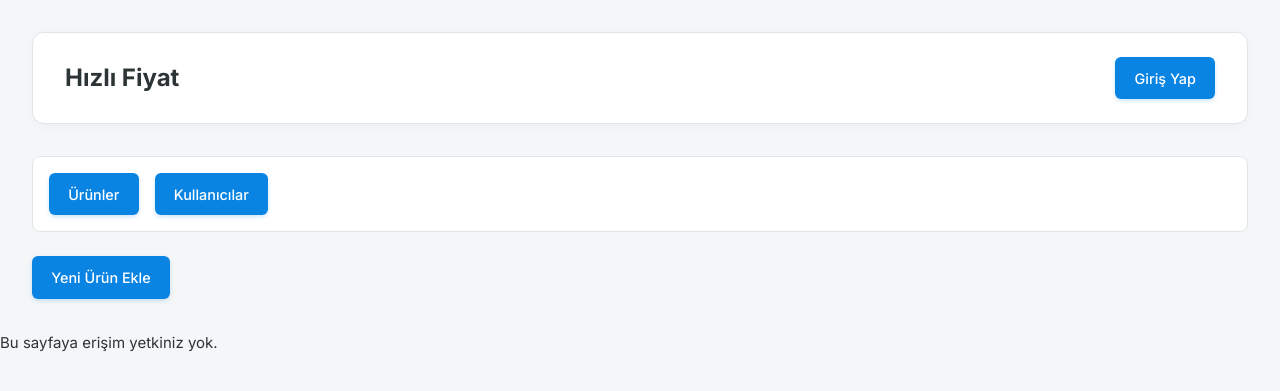
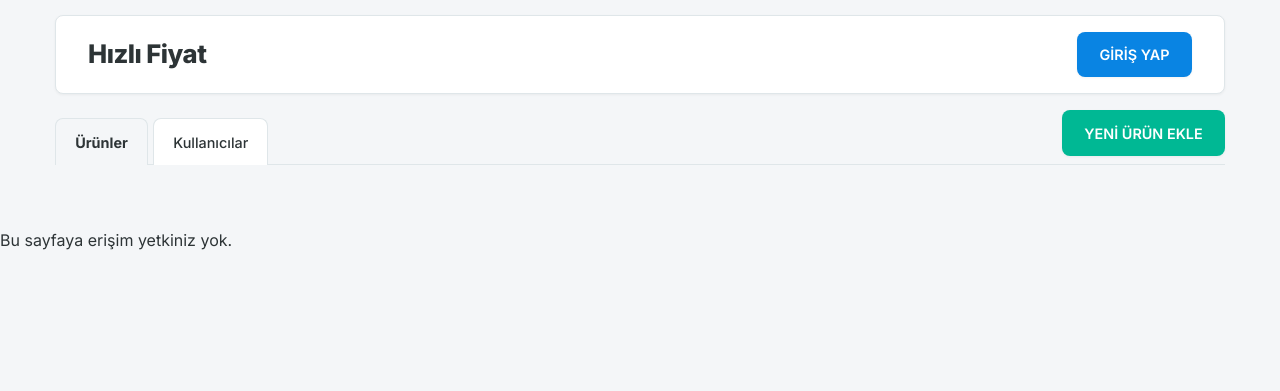
Before and after one commit to corhanoglu/fast-price, a PHP site: page /admin.php in a window 1280 px wide. Shown: the top 391 px of the page. Run offline with PHP 8.4, Linux system fonts and the light colour scheme.

Commit message:
Update style.css

```diff
--- a/style.css
+++ b/style.css
@@ -1,338 +1,492 @@
 /* =============================================================================
-   DOSYA: style.css (Açık Tema - Sade ve Okunaklı)
-   AÇIKLAMA: Sitenin açık gri ve beyaz ağırlıklı, minimalist tasarımı.
+   DOSYA: style.css (Açık Tema - Sade ve Okunaklı) - SON DÜZENLEME
+   AÇIKLAMA: Açık gri, beyaz ağırlıklı, minimalist tasarım ve tüm buton/navigasyon düzenlemeleri.
 ============================================================================= */
 
-/* Genel Ayarlar ve Font */
-@import url('https://fonts.googleapis.com/css2?family=Inter:wght@400;500;600;700&display=swap');
+@import url('https://fonts.googleapis.com/css2?family=Inter:wght@400;500;600;700;800&display=swap');
 
 :root {
-    /* Renk Paleti - Açık Tema */
-    --bg-color: #f4f6f8;       /* Sayfa Arka Planı: Çok açık gri */
-    --surface-color: #ffffff;  /* Kart/Kutu Arka Planı: Beyaz */
-    --primary-color: #2d3436;  /* Ana Metin Rengi: Koyu Gri (Neredeyse Siyah) */
-    --secondary-color: #636e72;/* Yardımcı Metin Rengi: Gri */
-    --accent-color: #0984e3;   /* Vurgu Rengi: Parlak Mavi */
-    --accent-hover: #00cec9;   /* Vurgu Hover: Turkuazımsı */
-    --danger-color: #d63031;   /* Hata Rengi: Kırmızı */
-    --border-color: #dfe6e9;   /* Kenarlık Rengi: Çok açık gri */
-    --input-bg: #ffffff;       /* Form Elemanları Arka Planı */
-    --hover-bg: #f1f2f6;       /* Tablo satırı üzerine gelince */
+    /* Ana Renkler */
+    --primary-color: #2d3436;       /* Koyu Gri (Ana Metin ve Header) */
+    --primary-hover: #4a5154;
+    --bg-body: #f4f6f8;             /* Sayfa Arka Planı: Çok açık gri */
+    --bg-card: #ffffff;             /* Kart/Kutu Arka Planı: Beyaz */
+
+    /* Vurgu Renkleri */
+    --accent-color: #0984e3;        /* Parlak Mavi (Ana Vurgu) */
+    --accent-hover: #00a8ff;        /* Açık Mavi */
+
+    /* Metin Renkleri */
+    --text-main: #2d3436;           /* Koyu Gri */
+    --text-muted: #636e72;          /* Orta Gri */
+
+    /* Durum Renkleri */
+    --success: #00b894;             /* Yeşil */
+    --success-hover: #00a082;       /* Yeşil Hover */
+    --danger: #d63031;              /* Kırmızı */
+    --danger-hover: #c0392b;        /* Kırmızı Hover */
+    --warning: #ffbe76;             /* Turuncu */
+
+    /* Yapısal */
+    --border-radius: 8px;
+    --border-color: #dfe6e9;        /* Açık Kenarlık Rengi */
+    --shadow-sm: 0 1px 3px 0 rgba(0, 0, 0, 0.05);
+    --shadow-md: 0 4px 6px -1px rgba(0, 0, 0, 0.05), 0 2px 4px -2px rgba(0, 0, 0, 0.05);
+    --transition: all 0.3s ease;
 }
 
-* {
-    box-sizing: border-box;
-    margin: 0;
-    padding: 0;
-}
+* { box-sizing: border-box; }
 
 body {
     font-family: 'Inter', sans-serif;
-    background-color: var(--bg-color);
-    color: var(--primary-color);
+    background-color: var(--bg-body);
+    color: var(--text-main);
+    margin: 0;
     line-height: 1.6;
-    font-size: 15px;
+    -webkit-font-smoothing: antialiased;
 }
 
-a {
-    color: var(--accent-color);
-    text-decoration: none;
-    transition: color 0.2s;
-}
-a:hover {
-    color: var(--accent-hover);
-    text-decoration: underline;
+a { text-decoration: none; color: var(--accent-color); transition: var(--transition); }
+a:hover { color: var(--accent-hover); }
+
+/* --- Container ve Layout --- */
+.container {
+    max-width: 1200px;
+    margin: 0 auto;
+    padding: 15px;
 }
 
-/* Ana Konteyner */
-.container {
-    max-width: 1400px;
-    margin: 0 auto;
-    padding: 2rem;
+/* --- Header (Üst Menü) --- */
+.main-header {
+    background: var(--bg-card);
+    border: 1px solid var(--border-color);
+    padding: 1rem 2rem;
+    border-radius: var(--border-radius);
+    box-shadow: var(--shadow-sm);
+    display: flex;
+    justify-content: space-between;
+    align-items: center;
+    margin-bottom: 1rem;
 }
 
-/* Header ve Navigasyon */
-.main-header {
-    background-color: var(--surface-color);
-    padding: 1.5rem 2rem;
-    border-radius: 12px;
-    box-shadow: 0 2px 10px rgba(0,0,0,0.03);
-    display: flex;
-    flex-wrap: wrap;
-    justify-content: space-between;
-    align-items: center;
-    gap: 1rem;
-    margin-bottom: 2rem;
-    border: 1px solid var(--border-color);
-}
 .main-header h1 {
-    font-size: 1.5rem;
-    font-weight: 700;
+    margin: 0;
+    font-size: 1.6rem;
+    font-weight: 800;
     color: var(--primary-color);
-}
-.main-header nav {
-    display: flex;
-    align-items: center;
-    flex-wrap: wrap;
-    gap: 0.8rem;
-}
-.admin-nav {
-    background-color: var(--surface-color);
-    padding: 1rem;
-    border-radius: 8px;
-    border: 1px solid var(--border-color);
-    display: flex;
-    gap: 1rem;
-    margin-bottom: 1.5rem;
-    flex-wrap: wrap;
+    letter-spacing: -0.5px;
 }
 
-/* Butonlar */
-.button, button {
+/* Header içi Arama Çubuğu Stilleri */
+.header-search {
+    flex-grow: 1;
+    margin: 0 20px;
+}
+
+.header-search form {
+    width: 100%;
+}
+
+.header-search-input {
+    width: 100%;
+    padding: 0.7rem 1.2rem;
+    border: 1px solid var(--border-color);
+    border-radius: var(--border-radius);
+    background: var(--bg-body);
+    font-size: 1rem;
+    transition: var(--transition);
+}
+
+.header-search-input:focus {
+    outline: none;
+    border-color: var(--accent-color);
+    box-shadow: 0 0 0 3px rgba(9, 132, 227, 0.15);
+}
+
+/* --- Butonlar --- */
+.button {
     display: inline-flex;
     align-items: center;
     justify-content: center;
     background-color: var(--accent-color);
-    color: #ffffff !important;
+    color: white;
+    padding: 0.7rem 1.4rem;
+    border-radius: var(--border-radius);
+    font-weight: 600;
+    font-size: 0.9rem;
     border: none;
-    padding: 0.6rem 1.2rem;
-    border-radius: 6px;
-    text-decoration: none !important;
-    font-weight: 500;
     cursor: pointer;
-    transition: all 0.2s ease;
-    font-size: 0.9rem;
-    box-shadow: 0 2px 4px rgba(9, 132, 227, 0.2);
+    transition: var(--transition);
+    box-shadow: var(--shadow-sm);
+    text-transform: uppercase;
+    gap: 0;
 }
-.button:hover, button:hover {
-    background-color: #0773c5;
-    transform: translateY(-1px);
-    box-shadow: 0 4px 8px rgba(9, 132, 227, 0.3);
-    text-decoration: none;
-}
-.button-secondary {
-    background-color: #ffffff;
-    color: var(--secondary-color) !important;
-    border: 1px solid var(--border-color);
-    box-shadow: 0 1px 2px rgba(0,0,0,0.05);
-}
-.button-secondary:hover {
-    background-color: #f8f9fa;
-    color: var(--primary-color) !important;
-    border-color: #b2bec3;
-    box-shadow: 0 2px 4px rgba(0,0,0,0.1);
-}
-.button-danger {
-    background-color: var(--danger-color);
-    box-shadow: 0 2px 4px rgba(214, 48, 49, 0.2);
-}
-.button-danger:hover {
-    background-color: #c0392b;
-}
+
+.button:hover { background-color: #0984e396; color: white; }
+
+.button-secondary { background-color: var(--text-muted); color: white; }
+.button-secondary:hover { background-color: #7f8c8d; color: white; }
+
+.button-danger { background-color: var(--danger); color: white; }
+.button-danger:hover { background-color: var(--danger-hover); }
+
+/* Genel Küçük Buton Stili (Admin paneli listeleme için) */
 .button-small {
-    padding: 0.4rem 0.8rem;
+    padding: 0.5rem 0.8rem;
     font-size: 0.8rem;
 }
 
-/* Form Elemanları */
-.filters, .admin-search-form {
-    background-color: var(--surface-color);
-    padding: 1.5rem;
-    border-radius: 12px;
-    border: 1px solid var(--border-color);
-    margin-bottom: 2rem;
+/* Tablo içi aksiyon butonlarının hizalanması ve boşluğu */
+td.actions {
     display: flex;
-    gap: 1rem;
+    justify-content: center;
     align-items: center;
-    box-shadow: 0 2px 8px rgba(0,0,0,0.02);
-}
-.filters form {
-    width: 100%;
-    display: flex;
-    gap: 1rem;
-}
-input[type="text"], input[type="password"], input[type="number"], input[type="date"], select, textarea {
-    width: 100%;
-    padding: 0.75rem 1rem;
-    background-color: var(--input-bg);
-    border: 1px solid var(--border-color);
-    border-radius: 6px;
-    color: var(--primary-color);
-    font-size: 1rem;
-    font-family: 'Inter', sans-serif;
-    transition: border-color 0.2s, box-shadow 0.2s;
-}
-input:focus, select:focus, textarea:focus {
-    outline: none;
-    border-color: var(--accent-color);
-    box-shadow: 0 0 0 3px rgba(9, 132, 227, 0.1);
-}
-.filters input[type="text"] {
-    flex-grow: 1;
+    gap: 8px;
 }
 
-/* Tablolar */
+/* Tablo içi işlem butonları için özel stil */
+td.actions .button,
+td.actions .button-small {
+    padding: 0.5rem 0.8rem;
+    width: auto;
+    height: auto;
+    font-size: 0.8rem;
+    box-shadow: none;
+    text-transform: none;
+}
+
+/* --- Tablolar (Ana Yapı) --- */
 table {
     width: 100%;
     border-collapse: separate;
     border-spacing: 0;
-    background-color: var(--surface-color);
-    border-radius: 12px;
+    background: var(--bg-card);
+    border-radius: var(--border-radius);
     overflow: hidden;
-    border: 1px solid var(--border-color);
-    box-shadow: 0 4px 12px rgba(0,0,0,0.03);
+    box-shadow: var(--shadow-md);
     margin-top: 1rem;
 }
-th, td {
-    padding: 1rem 1.5rem;
-    text-align: left;
+
+thead {
+    background-color: #636e72;
     border-bottom: 1px solid var(--border-color);
 }
-thead {
-    background-color: #f9fafb;
-}
+
 th {
+    text-align: left;
+    padding: 1rem;
+    font-size: 0.85rem;
     font-weight: 600;
-    color: var(--secondary-color);
     text-transform: uppercase;
-    font-size: 0.75rem;
-    letter-spacing: 0.5px;
-}
-tbody tr:last-child td {
-    border-bottom: none;
-}
-tbody tr:hover {
-    background-color: var(--hover-bg);
-}
-td strong {
-    color: var(--primary-color);
-    font-weight: 700;
-}
-td.actions {
-    display: flex;
-    gap: 0.5rem;
+    color: #fff;
 }
 
-/* Sayfa Özel Stilleri */
+td {
+    padding: 1rem;
+    border-bottom: 1px solid var(--border-color);
+    color: var(--text-main);
+    vertical-align: middle;
+}
+
+tbody tr:hover {
+    background-color: #fafafa;
+    box-shadow: var(--shadow-sm);
+    transform: translateY(-1px);
+    transition: transform 0.1s ease-in-out;
+}
+tr:last-child td { border-bottom: none; }
+
+
+/* --- Formlar ve Filtreler --- */
+input[type="text"], input[type="password"], input[type="number"], select {
+    width: 100%;
+    padding: 0.9rem 1.2rem;
+    border: 1px solid var(--border-color);
+    border-radius: 8px;
+    font-size: 1rem;
+    transition: var(--transition);
+    background: var(--bg-card);
+    color: var(--text-main);
+}
+
+input:focus, select:focus {
+    outline: none;
+    border-color: var(--accent-color);
+    box-shadow: 0 0 0 3px rgba(9, 132, 227, 0.15);
+    background: var(--bg-card);
+}
+
+/* --- Diğer Stiller (Login, Mesajlar, Admin Formları vb.) --- */
 .login-page {
     display: flex;
     justify-content: center;
     align-items: center;
-    min-height: 100vh;
-    background-color: var(--bg-color);
+    min-height: calc(100vh - 40px);
 }
+
 .login-container {
+    background: var(--bg-card);
+    padding: 3rem;
+    border-radius: var(--border-radius);
+    box-shadow: var(--shadow-md);
     width: 100%;
-    max-width: 400px;
-    padding: 3rem;
-    background-color: var(--surface-color);
-    border-radius: 16px;
-    box-shadow: 0 10px 25px rgba(0,0,0,0.05);
-    border: 1px solid var(--border-color);
-}
-.login-container h2 {
-    margin-bottom: 2rem;
-    color: var(--primary-color);
-    font-weight: 700;
-}
-.admin-form {
-    background-color: var(--surface-color);
-    padding: 2.5rem;
-    border-radius: 12px;
-    border: 1px solid var(--border-color);
-    box-shadow: 0 4px 12px rgba(0,0,0,0.03);
-    margin-top: 1.5rem;
-}
-.form-row { display: flex; gap: 1.5rem; margin-bottom: 1.5rem; }
-.form-row .form-group { flex: 1; }
-.form-group { margin-bottom: 1.5rem; }
-.form-group label { display: block; margin-bottom: 0.5rem; color: var(--secondary-color); font-weight: 500; font-size: 0.9rem; }
-.form-actions { display: flex; gap: 1rem; margin-top: 2rem; border-top: 1px solid var(--border-color); padding-top: 1.5rem; }
-.table-header { display: flex; justify-content: space-between; align-items: center; margin-bottom: 1.5rem; }
-.table-header h2 { font-size: 1.25rem; font-weight: 600; color: var(--primary-color); }
-.message { padding: 1rem; border-radius: 8px; margin-bottom: 1rem; font-weight: 500; }
-.error-message { background-color: #ffeaea; color: #d63031; border: 1px solid #fab1a0; }
-.success-message { background-color: #e6fffa; color: #00b894; border: 1px solid #55efc4; }
-
-/* =============================================================================
-   TEKLİF SAYFASI ÖZEL STİLLERİ
-============================================================================= */
-body.quote-page { background-color: var(--bg-color); }
-
-#quote-builder {
-    background-color: var(--surface-color);
-    padding: 3rem;
-    border-radius: 12px;
-    box-shadow: 0 5px 20px rgba(0,0,0,0.05);
-    margin: 2rem auto;
-    max-width: 100%; /* GENİŞLİK GÜNCELLENDİ: Container'a tam oturması için %100 yapıldı */
+    max-width: 420px;
+    text-align: center;
+    border-top: 5px solid var(--accent-color);
     border: 1px solid var(--border-color);
 }
 
-#quote-builder h2 { border-bottom: 2px solid var(--bg-color); padding-bottom: 0.8rem; margin-bottom: 1.5rem; color: var(--primary-color); font-size: 1.2rem; }
-
-#product-search-wrapper {
-    position: relative;
+.login-container h2 { color: var(--primary-color); margin-bottom: 2rem; }
+.form-group { margin-bottom: 1.5rem; text-align: left; }
+.form-group label {
+    display: block;
+    margin-bottom: 0.6rem;
+    font-weight: 600;
+    color: var(--text-main);
+    font-size: 0.9rem;
 }
 
-/* Arama Sonuçları Kutusu - İyileştirilmiş Görünüm */
-#product-results {
-    position: absolute;
-    top: 100%; /* Input'un tam altına */
-    left: 0;
-    width: 100%;
-    background-color: #ffffff; /* Arka plan mutlaka beyaz */
-    border: 1px solid var(--accent-color); /* Sınır rengi vurgulu olsun */
-    border-top: none;
-    border-radius: 0 0 8px 8px;
-    box-shadow: 0 10px 30px rgba(0,0,0,0.15); /* Daha belirgin gölge */
-    z-index: 9999; /* Çok yüksek z-index */
-    max-height: 300px;
-    overflow-y: auto;
-    display: none; /* Varsayılan olarak gizli, JS ile açılacak */
+/* --- Mesaj Kutuları --- */
+.message {
+    padding: 1rem;
+    border-radius: 8px;
+    margin-bottom: 1.5rem;
+    font-weight: 500;
+    border-left: 5px solid;
 }
-/* Sonuçlar varsa gösterilecek class */
-#product-results.active {
-    display: block;
+.error-message {
+    background-color: #ffebe8;
+    color: #c0392b;
+    border-left-color: var(--danger);
+}
+.success-message {
+    background-color: #e5f9f6;
+    color: #008a70;
+    border-left-color: var(--success);
 }
 
-.product-result-item {
-    padding: 1rem;
-    cursor: pointer;
+/* --- Admin Formları --- */
+.admin-form {
+    background: var(--bg-card);
+    padding: 1.5rem;
+    border-radius: var(--border-radius);
+    box-shadow: var(--shadow-sm);
+    margin-bottom: 2rem;
+    border: 1px solid var(--border-color);
+}
+.admin-form h2 {
+    color: var(--primary-color);
     border-bottom: 1px solid var(--border-color);
-    transition: background 0.1s;
+    padding-bottom: 1rem;
+    margin-top: 0;
+    margin-bottom: 1.5rem;
+}
+.form-row {
+    display: flex;
+    gap: 20px;
+}
+.form-row .form-group {
+    flex: 1;
+}
+.form-actions {
+    text-align: right;
+    margin-top: 20px;
+}
+/* Responsive Form Ayarı */
+@media (max-width: 600px) {
+    .form-row { flex-direction: column; gap: 0; }
+}
+
+/* =============================================================================
+   HİZALAMA SINIFLARI
+============================================================================= */
+.text-right { text-align: right !important; }
+.text-center { text-align: center !important; }
+
+/* İşlem butonu sütunları için başlık ve hücre hizalaması */
+th.actions, td.actions {
+    text-align: center !important;
+    width: 150px;
+}
+
+
+/* =============================================================================
+   YÖNETİM PANELİ GRUPLAMA VE NAVİGASYON STİLLERİ
+============================================================================= */
+
+/* Yönetim Paneli Barı (Navigasyon + Aksiyon Butonları) */
+.admin-panel-bar {
+    display: flex;
+    justify-content: space-between;
+    align-items: flex-end;
+    margin: 1rem 0 2rem 0;
+    border-bottom: 1px solid var(--border-color);
+}
+
+/* Yönetim Navigasyonu (Ürünler, Kullanıcılar) */
+.admin-nav {
+    display: flex;
+    gap: 5px;
+    padding-bottom: 0;
+    margin-bottom: -1px;
+}
+
+/* Aksiyon Butonları Konteyneri */
+.admin-actions-bar {
+    display: flex;
+    gap: 10px;
+    padding-bottom: 0.5rem;
+}
+
+.button-admin-nav {
+    /* Yönetim sekmesi görünümü ver */
+    background-color: var(--bg-card);
+    color: var(--text-main);
+    border: 1px solid var(--border-color);
+    border-bottom: none;
+    padding: 0.7rem 1.2rem;
+    font-weight: 500;
+    border-radius: var(--border-radius) var(--border-radius) 0 0;
+    box-shadow: none;
+    transition: background-color 0.2s;
+    text-transform: none;
+}
+
+.button-admin-nav:hover {
+    background-color: var(--bg-body);
+    color: var(--accent-color);
+    box-shadow: none;
+}
+
+/* Aktif Sekme Stili */
+.button-admin-nav.active {
+    background-color: var(--bg-body);
+    border-color: var(--border-color);
+    font-weight: 700;
     color: var(--primary-color);
-    font-weight: 500;
 }
-.product-result-item:last-child { border-bottom: none; }
-.product-result-item:hover { background-color: var(--hover-bg); color: var(--accent-color); }
 
-#quote-items input[type="number"] { width: 100px; text-align: center; background: #fff; }
-#quote-items .remove-item { color: #b2bec3; cursor: pointer; font-weight: bold; font-size: 1.2rem; transition: color 0.2s; }
-#quote-items .remove-item:hover { color: var(--danger-color); }
-#quote-totals { margin-top: 2rem; padding-top: 1.5rem; border-top: 2px solid var(--border-color); text-align: right; }
-#quote-totals h3 { color: var(--secondary-color); font-weight: 500; margin-bottom: 0.5rem; }
-#quote-totals h2 { color: var(--primary-color); font-size: 1.8rem; }
+/* Yönetim Hareketi Butonları (Yeni Ürün Ekle, Yeni Kullanıcı Ekle) */
+.button-admin-action {
+    background-color: var(--success);
+    color: white;
+    border: none;
+    text-transform: uppercase;
+}
+.button-admin-action:hover {
+    background-color: var(--success-hover);
+    color: white;
+}
 
-/* YAZDIRMA SAYFASI */
-body.print-page { background-color: #fff; color: #000; }
-.print-header { text-align: center; margin-bottom: 3rem; }
-.print-header h1 { font-size: 2rem; margin-bottom: 0.5rem; }
-.quote-info { display: flex; justify-content: space-between; margin-bottom: 2rem; background: #f9f9f9; padding: 1.5rem; border: 1px solid #eee; border-radius: 8px; }
-.quote-table { width: 100%; border-collapse: collapse; margin-top: 2rem; box-shadow: none; border-radius: 0; }
-.quote-table th, .quote-table td { border: 1px solid #ccc; padding: 0.8rem; text-align: left; }
-.quote-table thead { background-color: #eee; }
-.quote-table tfoot td { font-weight: bold; background-color: #f9f9f9; }
-.quote-summary { margin-top: 3rem; padding: 1.5rem; border: 1px solid #eee; background: #fcfcfc; border-radius: 8px; }
+/* Tablo Başlığı Düzeni (admin.php için artık sadece h2'leri etkilemeli) */
+.admin-panel .table-header {
+    display: flex;
+    justify-content: space-between;
+    align-items: center;
+    margin-bottom: 1rem;
+    padding: 0;
+    background: transparent;
+    border: none;
+    box-shadow: none;
+}
 
-/* Responsive Tasarım */
+.admin-panel .table-header h2 {
+    margin: 0;
+    font-size: 1.5rem;
+    font-weight: 600;
+}
+
+/* Responsive (Mobil Uyumu) */
 @media (max-width: 768px) {
-    .container { padding: 1rem; }
-    .main-header, .filters form, .form-row, .table-header { flex-direction: column; align-items: stretch; gap: 1rem; }
+    .container { padding: 10px; }
+
+    /* KRİTİK: Header içeriğini alt alta sırala */
+    .main-header {
+        flex-direction: column;
+        gap: 1rem;
+        text-align: center;
+        padding: 1rem;
+    }
+
+    /* Yeni arama çubuğu için mobil ayar */
+    .header-search {
+        margin: 0;
+        width: 100%;
+        max-width: none;
+    }
+
+    .main-header nav { display: flex; flex-direction: column; width: 100%; gap: 10px; }
+    .button { width: 100%; }
+
+    /* Mobil uyum (admin-nav) */
+    /* Yeni Admin Panel Barı Mobil Uyumu */
+    .admin-panel-bar {
+        flex-direction: column;
+        align-items: stretch;
+        gap: 10px;
+        margin-bottom: 1rem;
+    }
+
+    .admin-nav {
+        flex-direction: column;
+        gap: 10px;
+        margin-bottom: 0;
+    }
+
+    .button-admin-nav {
+        border-radius: var(--border-radius);
+        border-bottom: 1px solid var(--border-color);
+        width: 100%;
+        text-align: center;
+    }
+    .button-admin-nav.active {
+        border-bottom: 1px solid var(--border-color);
+    }
+
+    .admin-actions-bar {
+        padding-bottom: 0;
+        width: 100%;
+    }
+    .button-admin-action {
+        width: 100%;
+    }
+
+    /* Mobilde tabloyu kart görünümüne çevir */
     table, thead, tbody, th, td, tr { display: block; }
     thead tr { position: absolute; top: -9999px; left: -9999px; }
-    tr { border: 1px solid var(--border-color); margin-bottom: 1rem; border-radius: 12px; background: var(--surface-color); padding: 0.5rem; }
-    td { border: none; border-bottom: 1px solid var(--border-color); position: relative; padding-left: 50%; min-height: 48px; display: flex; align-items: center; }
-    td:before { position: absolute; top: 0; left: 0; width: 45%; padding: 1rem; white-space: nowrap; font-weight: 600; color: var(--secondary-color); content: attr(data-label); }
-    td:last-child { border-bottom: 0; }
+
+    tr {
+        margin-bottom: 1rem;
+        border: 1px solid var(--border-color);
+        border-radius: var(--border-radius);
+        padding: 1rem;
+        background: var(--bg-card);
+        box-shadow: var(--shadow-sm);
+    }
+    td {
+        border: none;
+        padding: 0.5rem 0;
+        position: relative;
+        padding-left: 50%;
+        display: flex;
+        align-items: center;
+        justify-content: space-between;
+    }
+
+    /* Mobil aksiyonlar (Butonları yine yan yana tutmak için) */
+    td.actions {
+        justify-content: flex-end;
+        gap: 8px;
+    }
+
+    td:before {
+        position: absolute;
+        left: 0;
+        width: 45%;
+        padding-right: 10px;
+        white-space: nowrap;
+        font-weight: 600;
+        color: var(--text-muted);
+        content: attr(data-label);
+    }
 }
```
